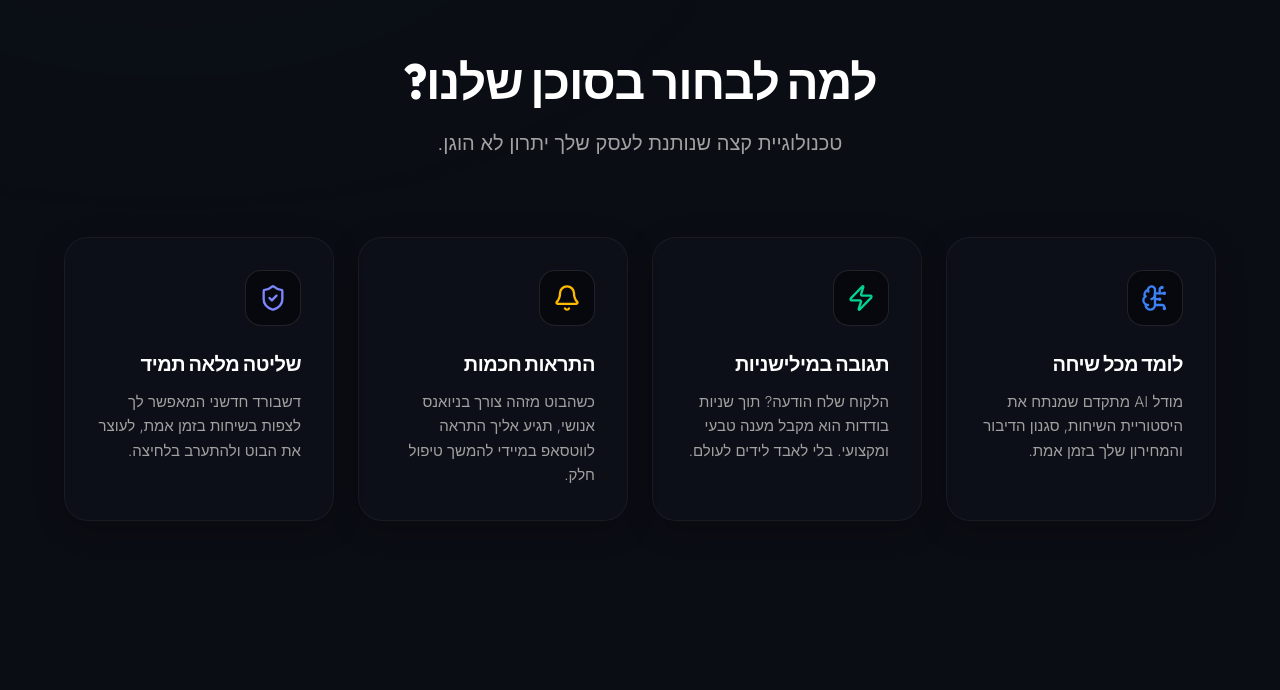
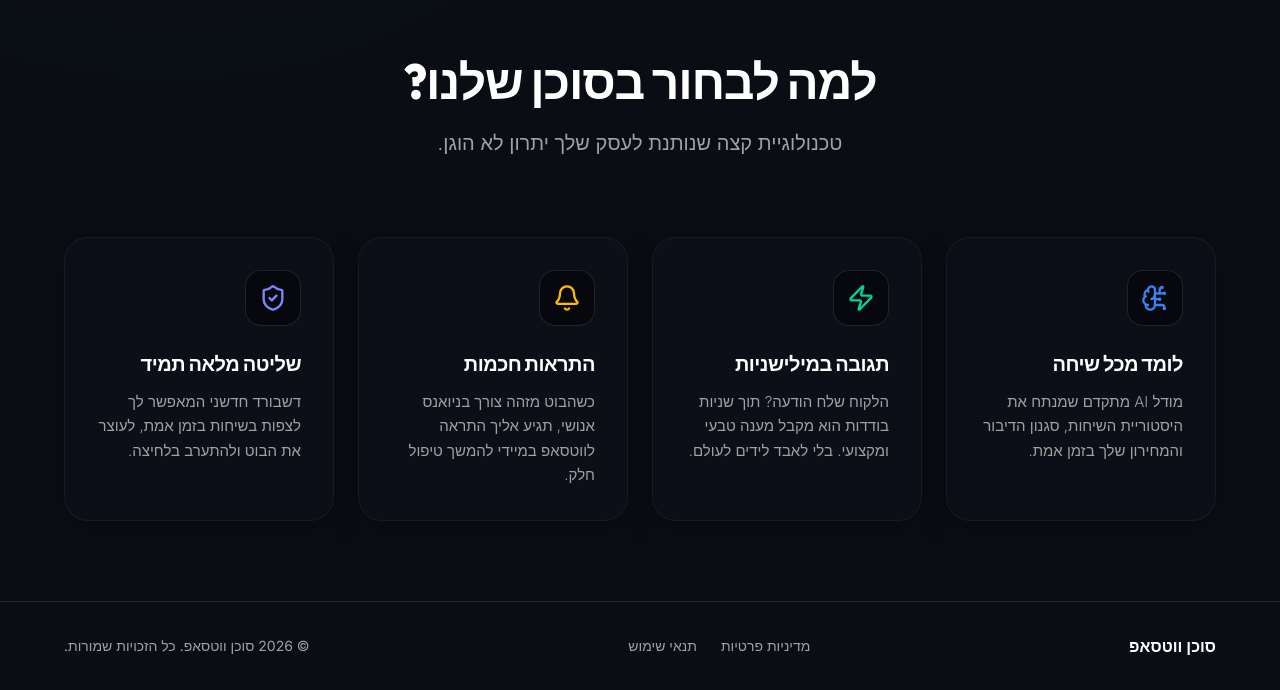
Before and after one commit to GuyDeri2/whatsapp-agent, a Next.js app: page / in a window 1280 px wide. Shown: the part 1015-1705 px from the top of the page. Before the commit the page ends 1616 px from the top, so only its background shows below. Built offline with nearby package versions, Linux system fonts and the light colour scheme; no server answers.

Commit message:
Add footer to landing page with privacy/terms links and app name
For Google Console branding verification — "סוכן ווטסאפ" app name
displayed clearly with links to /privacy and /terms pages.

Co-Authored-By: Claude Opus 4.6 <noreply@anthropic.com>

```diff
--- a/src/app/page.tsx
+++ b/src/app/page.tsx
@@ -180,6 +180,18 @@ export default function LandingPage() {
                     </div>
                 </div>
             </main>
+
+            {/* Footer */}
+            <footer className="relative z-10 border-t border-white/10 py-8 px-8 lg:px-16">
+                <div className="max-w-[1400px] mx-auto flex flex-col sm:flex-row items-center justify-between gap-4 text-sm text-neutral-400">
+                    <div className="font-semibold text-white text-base">סוכן ווטסאפ</div>
+                    <div className="flex items-center gap-6">
+                        <Link href="/privacy" className="hover:text-white transition-colors">מדיניות פרטיות</Link>
+                        <Link href="/terms" className="hover:text-white transition-colors">תנאי שימוש</Link>
+                    </div>
+                    <div>© {new Date().getFullYear()} סוכן ווטסאפ. כל הזכויות שמורות.</div>
+                </div>
+            </footer>
         </div>
     );
 }
```
